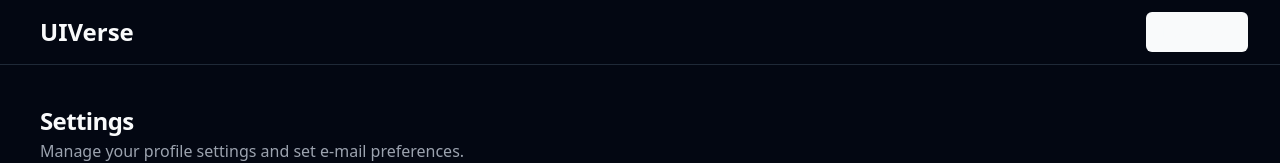
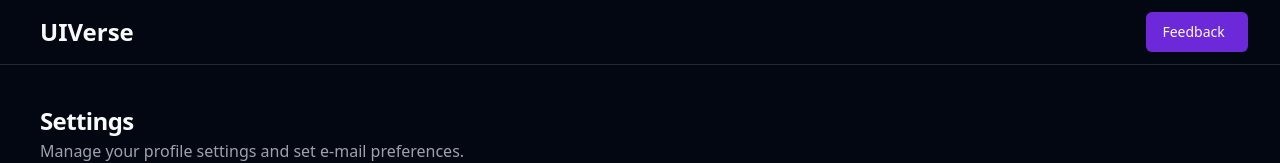
Before and after one commit to Anmol-Baranwal/Designlyfe, a Next.js app: page /settings/account in a window 1280 px wide. Shown: the top 163 px of the page. Built offline with nearby package versions, Linux system fonts and the light colour scheme; no server answers.

Commit message:
fix: color for dark and white theme

```diff
--- a/src/components/ui/dashboard/feedback-button.tsx
+++ b/src/components/ui/dashboard/feedback-button.tsx
@@ -69,7 +69,7 @@ const FeedbackButton = () => {
     <>
       <Dialog>
         <DialogTrigger>
-          <Button className="bg-foreground">Feedback &nbsp;</Button>
+          <Button className="">Feedback &nbsp;</Button>
         </DialogTrigger>
         <DialogContent>
           <DialogHeader>
```
